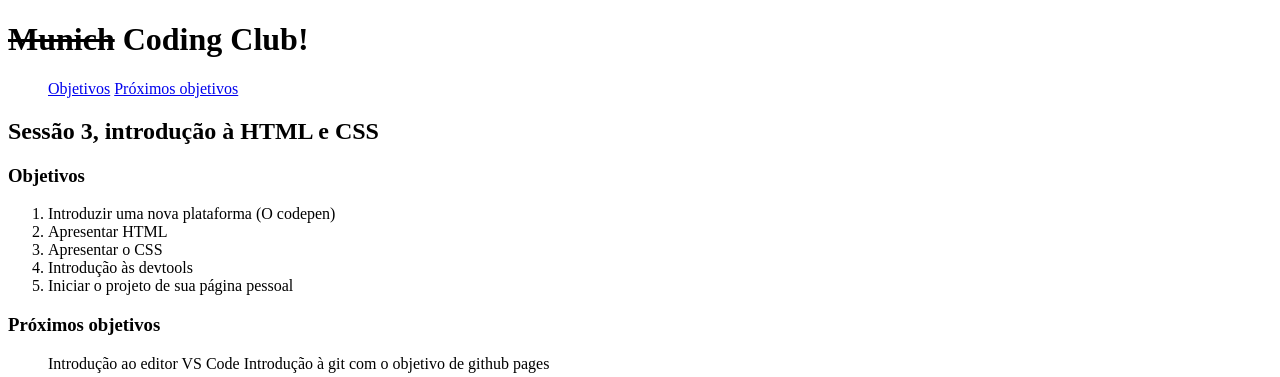
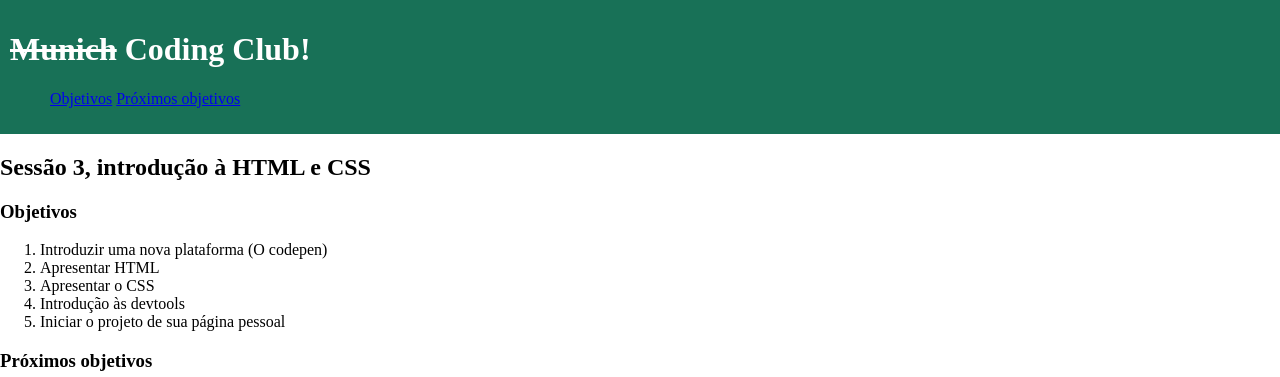
Before and after one commit to drFabio/codingClub, a plain HTML site: page index.html in a window 1280 px wide. Shown: the top 377 px of the page. Drawn offline with Linux system fonts and the light colour scheme.

Commit message:
Updated CSS styles

```diff
--- a/style.css
+++ b/style.css
@@ -1,3 +1,13 @@
 ul li {
   display: inline-block;
 }
+header {
+  /*   Cor do fundo do elemento  */
+  background-color: rgb(24, 113, 87);
+  /*    Cor do texto do elemento */
+  color: #fff;
+  padding: 10px;
+}
+body {
+  margin: 0;
+}
```
